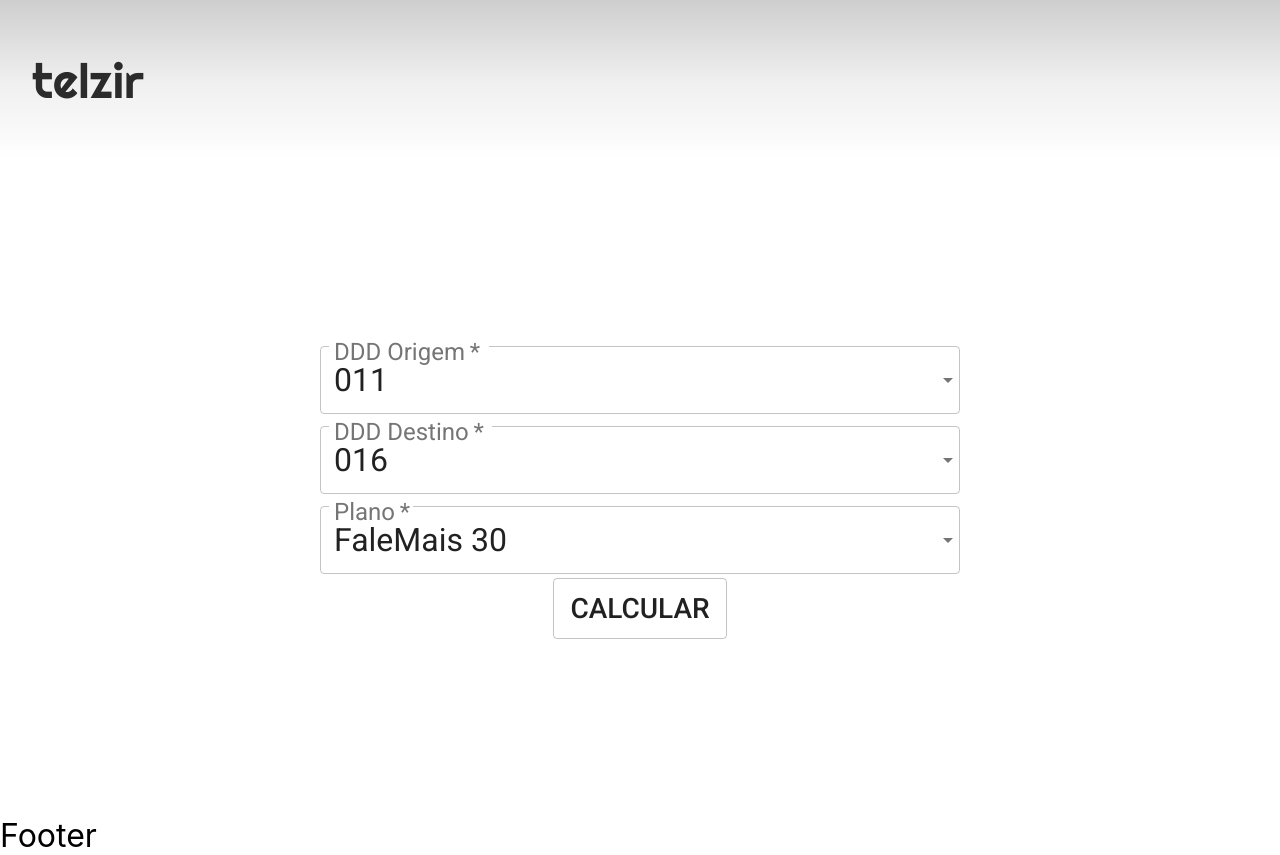
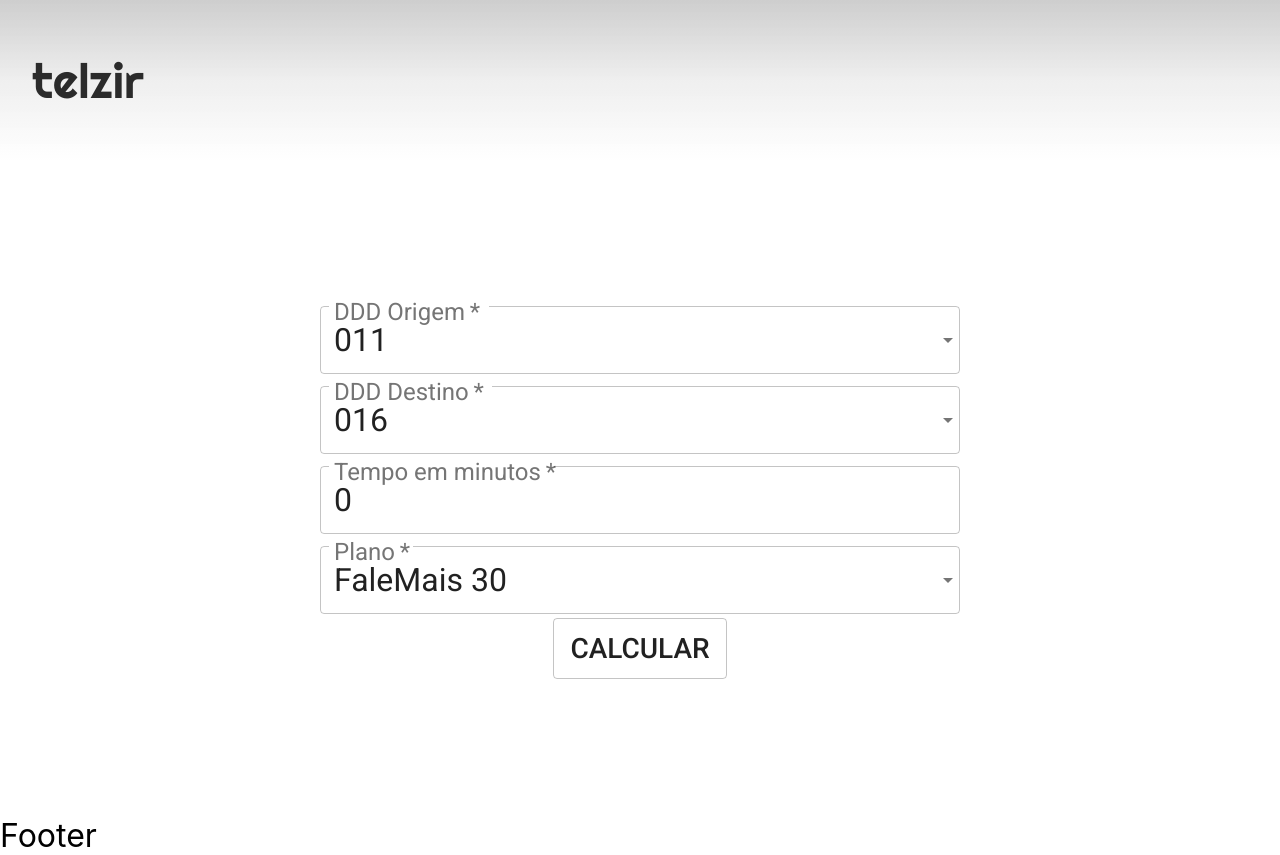
Before and after one commit to dmscn/fale-mais-telzir, a React (Create React App) app: page / in a window 1280 px wide. Built offline with nearby package versions, Linux system fonts and the light colour scheme.

Commit message:
Added minutes input

```diff
--- a/src/components/Calculator/Calculator.jsx
+++ b/src/components/Calculator/Calculator.jsx
@@ -3,10 +3,13 @@ import styles from './Calculator.module.css'
 import InputFields from './InputFields';
 
 export default class Calculator extends Component {
+  calculate = ({ origin, destiny, plan, time}) => {
+    console.log(`${origin}, ${destiny}, ${plan}, ${time}`);
+  }
   render() {
     return (
       <main className={styles.Container}>
-          <InputFields />
+          <InputFields onSubmit={this.calculate}/>
       </main>
     )
   }
--- a/src/components/Calculator/InputFields/InputFields.jsx
+++ b/src/components/Calculator/InputFields/InputFields.jsx
@@ -12,6 +12,7 @@ export default class InputFields extends Component {
     origin: taxes[0].origin,
     destiny: taxes[0].destiny,
     plan: plans[0].name,
+    time: 0,
   }
 
   submit = () => {
@@ -72,6 +73,17 @@ export default class InputFields extends Component {
           <TextField
             className={styles.Input}
             required
+            type="number"
+            label="Tempo em minutos"
+            value={this.state.time}
+            onChange={this.handleChange("time")}
+            variant="outlined"
+            margin="dense"
+          />
+
+          <TextField
+            className={styles.Input}
+            required
             select
             label="Plano"
             value={this.state.plan}
@@ -90,7 +102,11 @@ export default class InputFields extends Component {
           </TextField>
         </div>
 
-        <Button variant="outlined" className={styles.Button} onClick={this.submit}>
+        <Button
+          variant="outlined"
+          className={styles.Button}
+          onClick={this.submit}
+        >
           Calcular
         </Button>
       </form>
```
